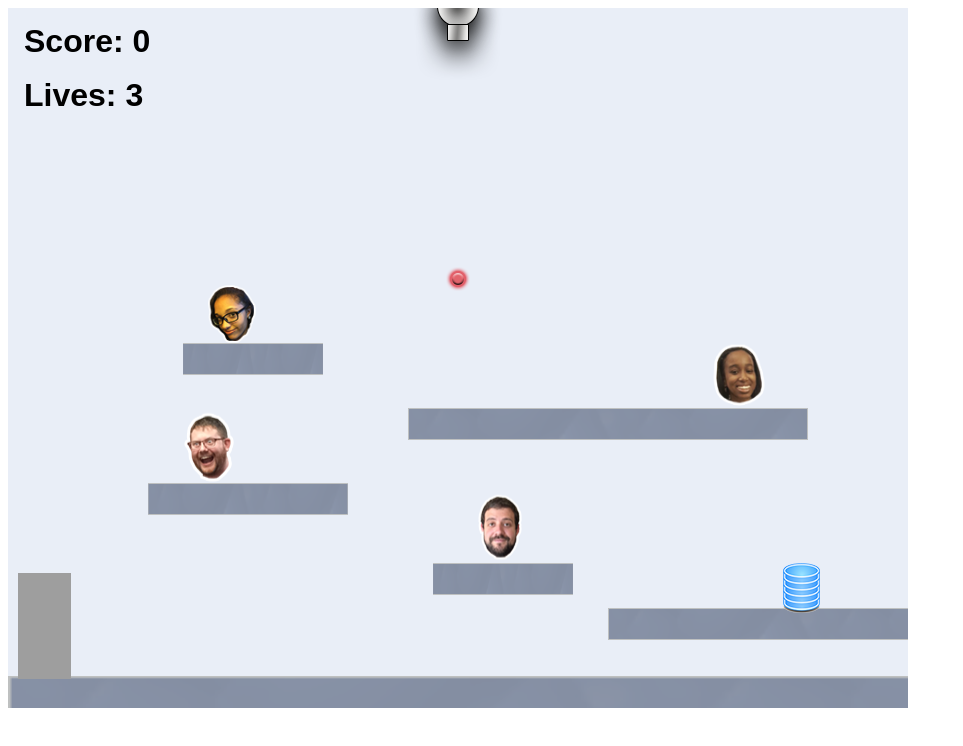
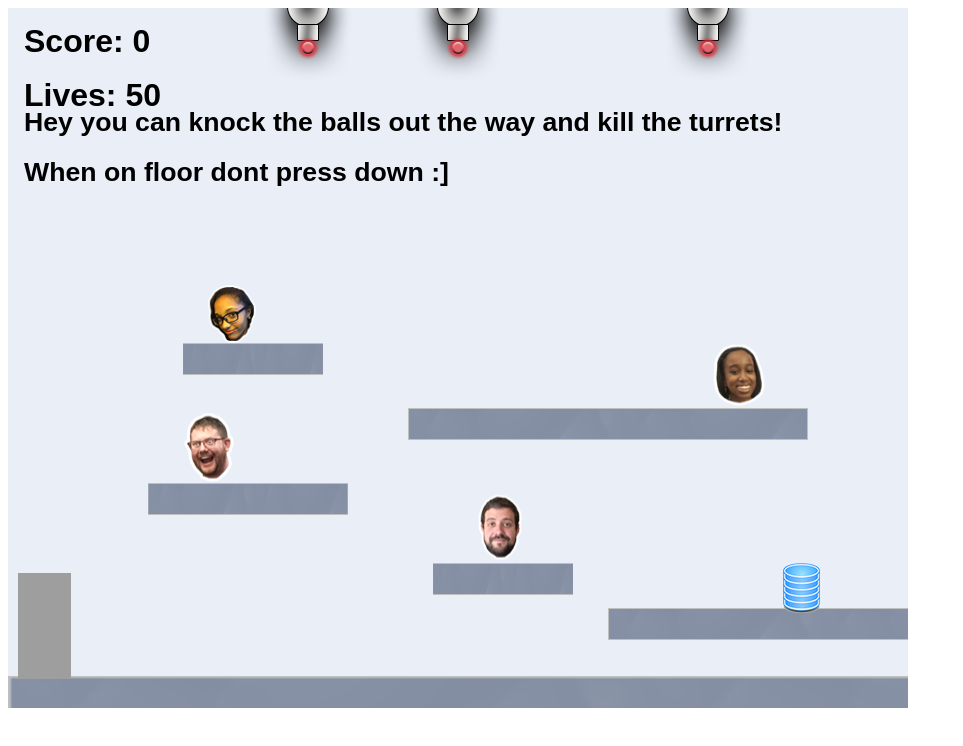
Before and after one commit to nicholaskinchen/nicholaskinchen.github.io, a website: page projects/platformer/index.html in a window 1280 px wide. Shown: the whole page, without its empty margins (0-963 px from the left). Drawn offline with Linux system fonts and the light colour scheme; animation ran at ten frames a second.

Commit message:
did a game and working on bouncing square thingy

```diff
--- a/projects/platformer/js/index.js
+++ b/projects/platformer/js/index.js
@@ -5,7 +5,7 @@ $(document).ready(function () {
     let
         opspark = window.opspark,
         game = opspark.createGame(create, update),
-        lives = 3;
+        lives = 50;
 
     function create() {
         game.opspark.init();
@@ -24,6 +24,9 @@ $(document).ready(function () {
         const textOpts = { fontSize: '32px', fill: '#000' };
         game.score = game.add.text(16, 16, 'Score: 0', textOpts);
         game.lives = game.add.text(16, 70, 'Lives: ' + lives, textOpts);
+        game.title = game.add.text(16, 100, 'Hey you can knock the balls out the way and kill the turrets!');
+        game.title = game.add.text(16, 150, 'When on floor dont press down :]');
+
     }
 
 
--- a/projects/platformer/js/init/cannon.js
+++ b/projects/platformer/js/init/cannon.js
@@ -27,7 +27,9 @@
         // ALL YOUR CODE GOES BELOW HERE ///////////////////////////////////////
 
         // example:
-        createCannon("top", 450);
+        createCannon("top", 450, 3000);
+        createCannon("top", 300, 3000);
+        createCannon("top", 700, 3000);
 
 
         // ALL YOUR CODE GOES ABOVE HERE ///////////////////////////////////////
```
Also changed, not shown: projects/bouncing-box/index.html (+25 -2 lines).
